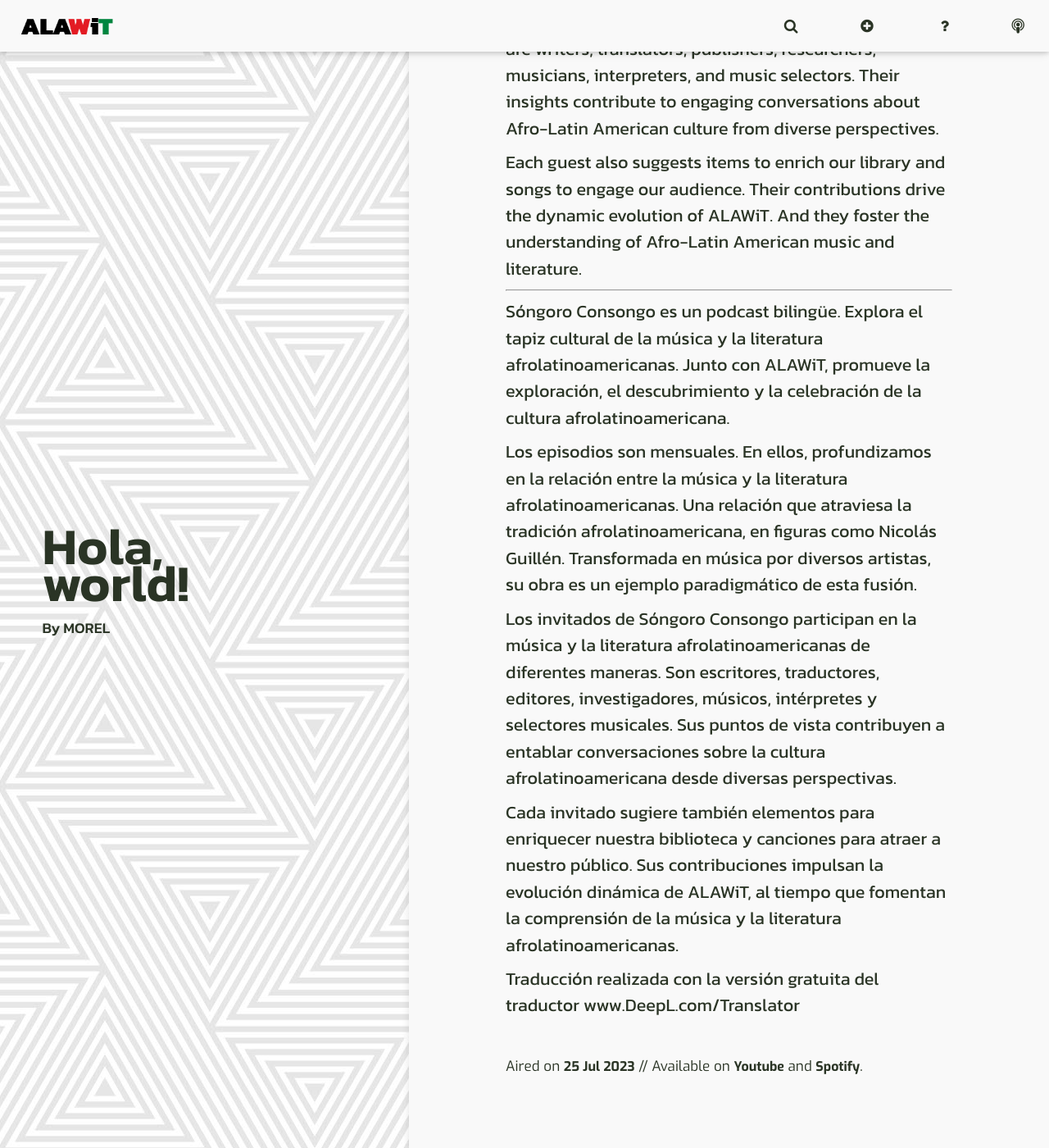
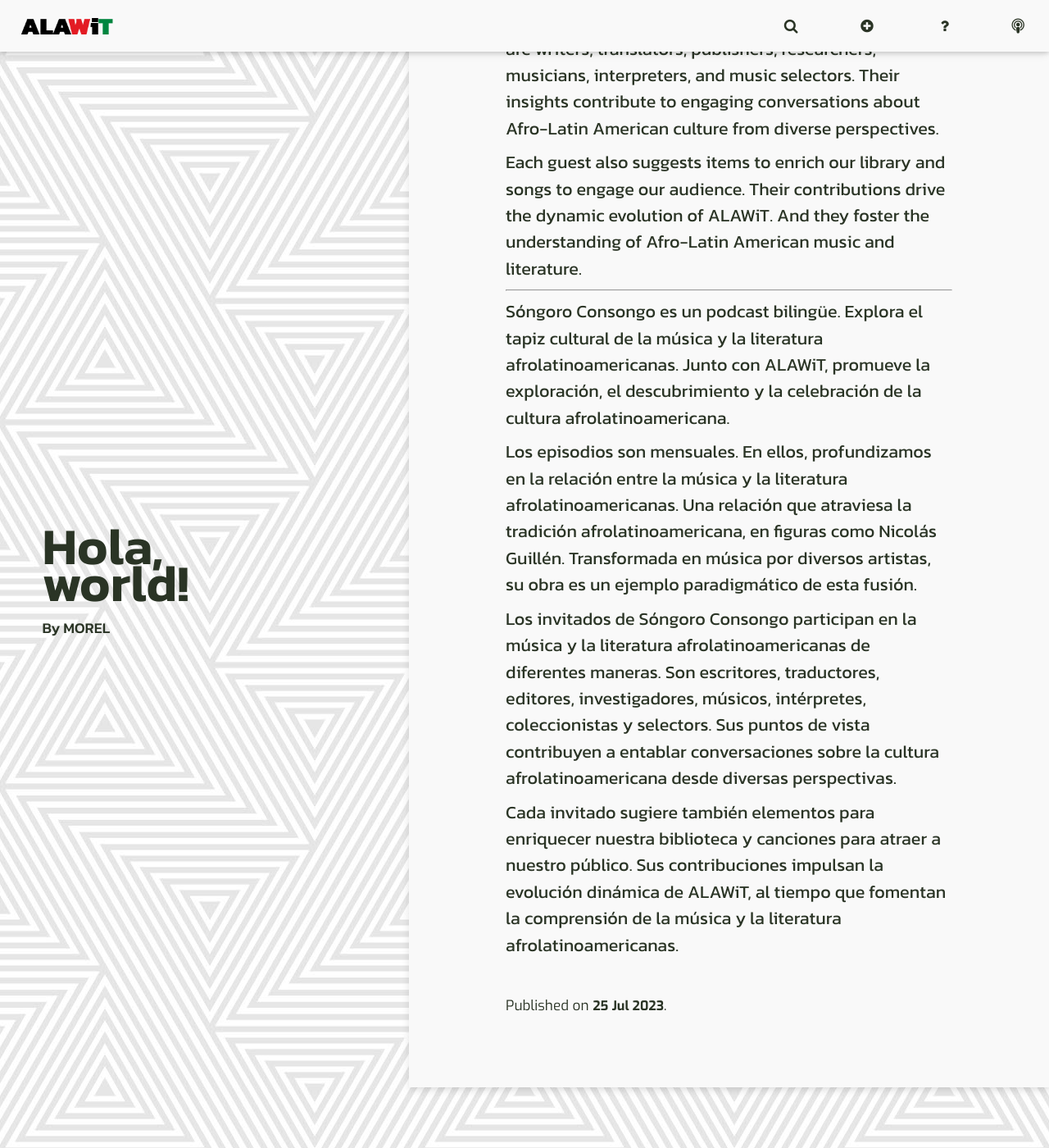
Before and after one commit to febr3s/alawit, a Jekyll site: the page built from _posts/2023-07-25-hola-world.md, in a window 1280 px wide and 1400 px high, scrolled down 521 px. Shown: the whole window at 82% size. Built offline with Jekyll 4.4.1, drawn with Linux system fonts in a browser that asks for light colours.

Commit message:
changes to post, and to layout

```diff
--- a/_includes/footer.html
+++ b/_includes/footer.html
@@ -1,7 +1,8 @@
  <footer class="default-footer text-center">
         <div class="container">
           <img class="mb-40 footer-logo" src="{{ BASE_PATH }}/assets/img/tema/{{ site.img }}" alt="">
-          <span class="copy-right dis-blk" style="color:var(--color-3)">Developed with <a class="morel" href="https://morel.la">MOREL</a></span>
+          <span class="copy-right dis-blk" style="color:var(--color-3)">Developed by
+            <a href="https://github.com/febr3s">@febr3s</a> with <a class="morel" href="https://github.com/morelrep/morel-theme-generator">MOREL</a></span>
           <span class="social">
 
                   {% include social-block.html %}
--- a/_layouts/post.html
+++ b/_layouts/post.html
@@ -31,7 +31,7 @@ layout: default-blog
       </div>
 
       <div class="ficha-metadata">
-        Aired on <span class="metadata-input">{{ page.date | date_to_string }}</span> // Available on <span class="metadata-input">Youtube</span> and <span class="metadata-input">Spotify</span>.
+        {% if page.guest %}Aired on{% endif %}{% if page.author %}Published on{% endif %} <span class="metadata-input">{{ page.date | date_to_string }}</span>{% if page.guest %} // Available on <span class="metadata-input">Youtube</span> and <span class="metadata-input">Spotify</span>{% endif %}.
       </div>
 
 
--- a/_posts/2023-07-25-hola-world.md
+++ b/_posts/2023-07-25-hola-world.md
@@ -23,8 +23,6 @@ promueve la exploración, el descubrimiento y la celebración de la cultura afro
 
 Los episodios son mensuales. En ellos, profundizamos en la relación entre la música y la literatura afrolatinoamericanas. Una relación que atraviesa la tradición afrolatinoamericana, en figuras como Nicolás Guillén. Transformada en música por diversos artistas, su obra es un ejemplo paradigmático de esta fusión.
 
-Los invitados de Sóngoro Consongo participan en la música y la literatura afrolatinoamericanas de diferentes maneras. Son escritores, traductores, editores, investigadores, músicos, intérpretes y selectores musicales. Sus puntos de vista contribuyen a entablar conversaciones sobre la cultura afrolatinoamericana desde diversas perspectivas.
+Los invitados de Sóngoro Consongo participan en la música y la literatura afrolatinoamericanas de diferentes maneras. Son escritores, traductores, editores, investigadores, músicos, intérpretes, coleccionistas y selectors. Sus puntos de vista contribuyen a entablar conversaciones sobre la cultura afrolatinoamericana desde diversas perspectivas.
 
 Cada invitado sugiere también elementos para enriquecer nuestra biblioteca y canciones para atraer a nuestro público. Sus contribuciones impulsan la evolución dinámica de ALAWiT, al tiempo que fomentan la comprensión de la música y la literatura afrolatinoamericanas.
-
-Traducción realizada con la versión gratuita del traductor www.DeepL.com/Translator
```
